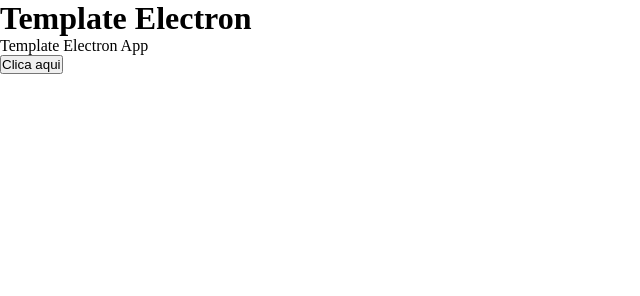
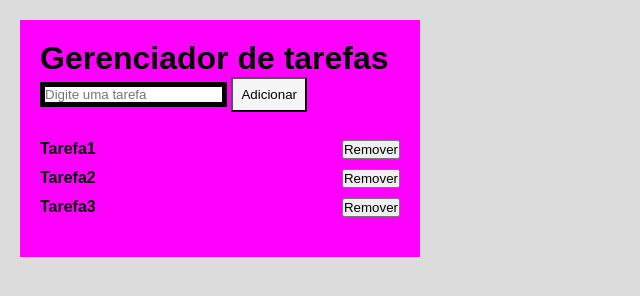
Before and after one commit to Anacarol3010/gerenciador-tarefas-electron-, an Electron app: page src/pages/index.html in a window 800 px wide. Shown: the whole page, without its empty margins (0-640 px from the left). Drawn offline with Linux system fonts and the light colour scheme; files that its build step writes are made by us from their sources.

Commit message:
Criando aplicação gerenciador de tarefa

```diff
--- a/src/js/script.js
+++ b/src/js/script.js
@@ -0,0 +1,7 @@
+function addTask() {
+
+    var input = document.getElementById("input-tarefa").volue
+
+    console.log(input.value)
+
+}
--- a/src/pages/index.html
+++ b/src/pages/index.html
@@ -1,16 +1,42 @@
 <!DOCTYPE html>
 <html lang="en">
+
 <head>
   <meta charset="UTF-8">
   <meta name="viewport" content="width=device-width, initial-scale=1.0">
-   <link rel="stylesheet" href="..styles/styles.css">
-    <title>Template Electron</title>
+  <link rel="stylesheet" href="../styles/styles.css">
+  <title>Gerenciador de tarefas</title>
 </head>
+
 <body>
-    <h1>Template Electron </h1>
-    <p> Template Electron App</p>
 
-        <button onclick="mostrar_informacao()" >Clica aqui</button>
+  <div>
+    <h1>Gerenciador de tarefas</h1>
+
+    <input type="text" placeholder="Digite uma tarefa" id="input-tarefa">
+
+    <button class="adicionar" onclick="addTask()">
+      Adicionar
+    </button> <br> <br>
+
+    <ul>
+      <li>
+        Tarefa1
+        <button>Remover</button>
+     </li>
+     <li>
+        Tarefa2
+        <button>Remover</button>
+     </li>
+     <li>
+        Tarefa3
+        <button>Remover</button>
+     <li>
+
+     </ul>
+
+  </div>
+
 
   <script src="../js/script.js"></script>
 
@@ -27,4 +53,5 @@
     console.log(nome);
   </script>
 </body>
+
 </html>
--- a/src/styles/styles.css
+++ b/src/styles/styles.css
@@ -1,5 +1,42 @@
-* {
+*{
     margin: 0;
     padding: 0;
-    box-sizing: 0;
+    box-sizing: border-box;
 }
+
+body {
+  font-family: Arial;
+  background-color: gainsboro
+
+}
+
+div {
+  background-color: fuchsia;
+  max-width: 400px;
+  margin: 20px;
+  padding: 20px;
+  border-radius: 20px,
+}
+input {
+border: 5px solid black;
+}
+.adicionar{
+  background-color: whitesmoke ;
+  color: black;
+  padding: 8px;
+}
+ul{
+  margin-top: 10px;
+
+}
+
+li {
+  list-style: none;
+  font-weight: bold;
+  margin-bottom: 10px;
+
+  display: flex;
+  justify-content: space-between;
+
+
+}
```
Lines whose indentation alone changed are shown as unchanged.
